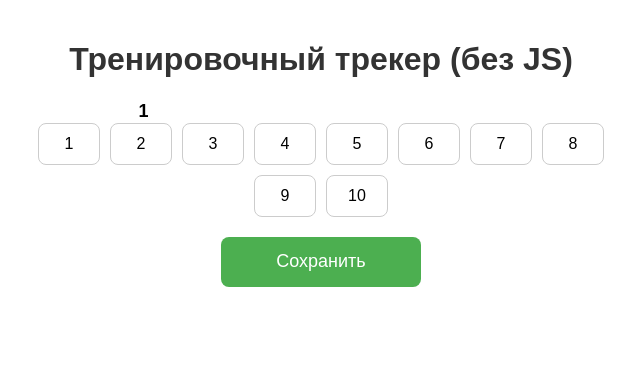
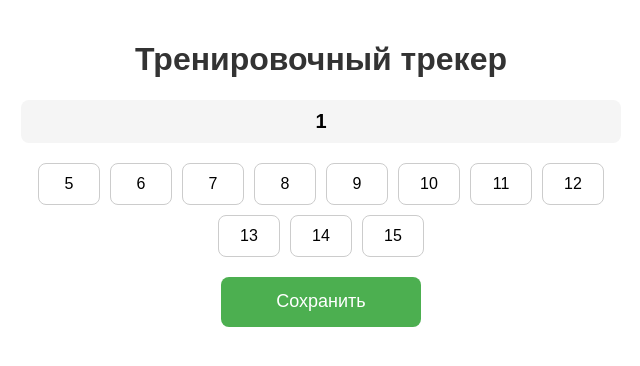
Before and after one commit to evgenv1986/Workout, a Django app: page /excercise_execution/1/ in a window 1280 px wide. Shown: the top 366 px of the page, without its empty margins (319-959 px from the left). Run offline with Django 4.2, Linux system fonts and the light colour scheme.

Commit message:
Модифицированное html представление с использованием формы django.forms

```diff
--- a/workout_django/excercise_execution/templates/execution/workout/exercise/excercise2.html
+++ b/workout_django/excercise_execution/templates/execution/workout/exercise/excercise2.html
@@ -3,7 +3,7 @@
 <head>
     <meta charset="UTF-8">
     <meta name="viewport" content="width=device-width, initial-scale=1.0">
-    <title>Тренировочный трекер (без JS)</title>
+    <title>Тренировочный трекер</title>
     <style>
         body {
             font-family: Arial, sans-serif;
@@ -15,6 +15,16 @@
         h1 {
             text-align: center;
             color: #333;
+        }
+
+        .exercise-title {
+            font-size: 20px;
+            text-align: center;
+            margin: 20px 0;
+            padding: 10px;
+            background-color: #f5f5f5;
+            border-radius: 8px;
+            font-weight: bold;
         }
 
         .reps-container {
@@ -42,19 +52,21 @@
             cursor: pointer;
             text-align: center;
             line-height: 40px;
-            transition: background-color 0.3s;
+            transition: all 0.3s;
         }
 
         /* Меняем цвет при выборе */
         .rep-radio:checked + .rep-label {
-            background-color: #add8e6; /* светло-синий */
+            background-color: #4CAF50;
+            color: white;
+            border-color: #4CAF50;
         }
 
         .save-btn {
             display: block;
             width: 200px;
             height: 50px;
-            margin: 0 auto;
+            margin: 20px auto;
             background-color: #4CAF50;
             color: white;
             border: none;
@@ -68,72 +80,41 @@
             background-color: #45a049;
         }
 
-        .exercise-name {
+        .form-errors {
+            color: #d9534f;
+            margin: 15px 0;
             text-align: center;
-            margin-bottom: 20px;
-            font-size: 18px;
-            font-weight: bold;
-        }
-
-         /* Стили для поля с названием упражнения */
-        .exercise-title-input {
-            width: 100%;
-            padding: 10px;
-            font-size: 18px;
-            text-align: center;
-            margin-bottom: 20px;
-            border: 1px solid #ddd;
-            border-radius: 4px;
-            background-color: #f9f9f9;
         }
     </style>
 </head>
 <body>
-    <h1>Тренировочный трекер (без JS)</h1>
+    <h1>Тренировочный трекер</h1>
 
-    <form action="/excercise_execution/" method="POST">
+    <form method="POST">
         {% csrf_token %}
-        {{ form.exercise_title }}
-        <!-- <div class="exercise_title" name="exercise_title" >Отжимания</div> -->
-        <!-- <span name="exercise_title">{{exercise_title}}</div>   -->
-        <input type="hidden" name="exercise_title" value="{{ exercise_title }}">
+
+        <!-- Поле с названием упражнения -->
+        <div class="exercise-title">
+            {{ form.exercise_title.value }}
+        </div>
+
+        <!-- Вывод ошибок формы -->
+        {% if form.errors %}
+            <div class="form-errors">
+                Пожалуйста, выберите количество повторений
+            </div>
+        {% endif %}
+
+        <!-- Контейнер с кнопками повторений -->
         <div class="reps-container">
-            <!-- Вручную создаем 30 радиокнопок -->
-            <input type="radio" name="reps" id="rep1" class="rep-radio" value="1">
-            <label for="rep1" class="rep-label">1</label>
+            {% for radio in form.reps %}
+                {{ radio.tag }}
+                <label for="{{ radio.id_for_label }}" class="rep-label">
+                    {{ radio.choice_label }}
+                </label>
+            {% endfor %}
+        </div>
 
-            <input type="radio" name="reps" id="rep2" class="rep-radio" value="2">
-            <label for="rep2" class="rep-label">2</label>
-
-            <input type="radio" name="reps" id="rep3" class="rep-radio" value="3">
-            <label for="rep3" class="rep-label">3</label>
-
-            <!-- Продолжаем до 30 -->
-            <input type="radio" name="reps" id="rep4" class="rep-radio" value="4">
-            <label for="rep4" class="rep-label">4</label>
-
-            <input type="radio" name="reps" id="rep5" class="rep-radio" value="5">
-            <label for="rep5" class="rep-label">5</label>
-
-            <input type="radio" name="reps" id="rep6" class="rep-radio" value="6">
-            <label for="rep6" class="rep-label">6</label>
-
-            <input type="radio" name="reps" id="rep7" class="rep-radio" value="7">
-            <label for="rep7" class="rep-label">7</label>
-
-            <input type="radio" name="reps" id="rep8" class="rep-radio" value="8">
-            <label for="rep8" class="rep-label">8</label>
-
-            <input type="radio" name="reps" id="rep9" class="rep-radio" value="9">
-            <label for="rep9" class="rep-label">9</label>
-
-            <input type="radio" name="reps" id="rep10" class="rep-radio" value="10">
-            <label for="rep10" class="rep-label">10</label>
-
-            <!-- И так далее до 30... -->
-            <!-- Для краткости я показал только первые 10, но в реальном коде нужно добавить все 30 -->
-        </div>
-        {% csrf_token %}
         <button type="submit" class="save-btn">Сохранить</button>
     </form>
 </body>
```
